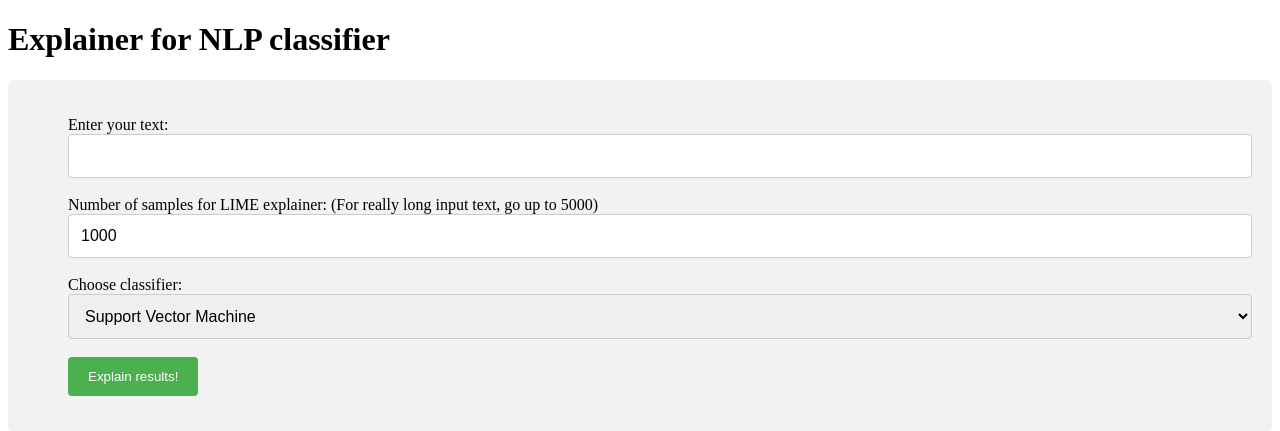
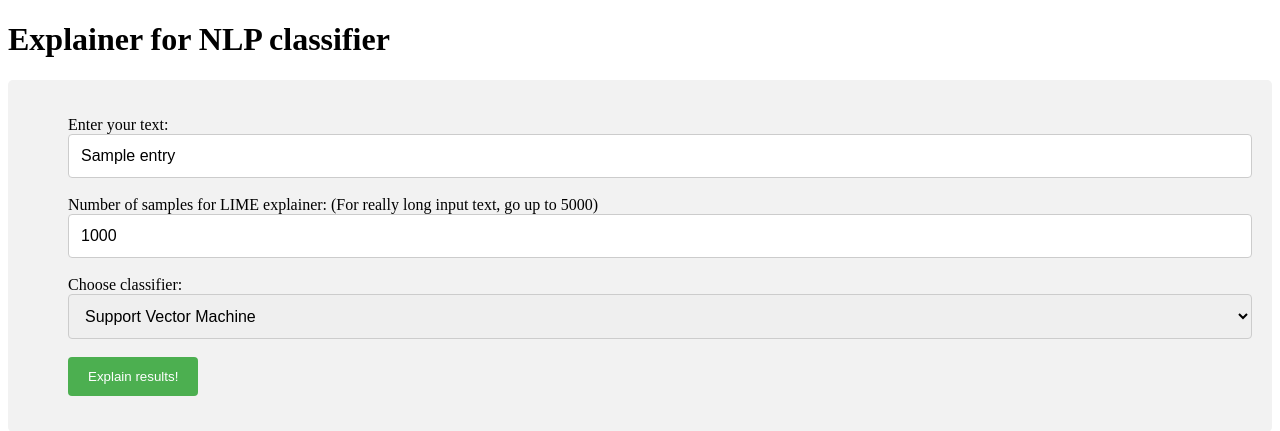
Before and after one commit to prrao87/fine-grained-sentiment-app, a Flask app: template templates/index.html in a window 1280 px wide. Shown: the top 431 px of the page. Run offline with Flask 2, Linux system fonts and the light colour scheme; the template is opened without the code that fills it: most values are stand-ins (such as "Sample title", 1, 10 or a date in 2020).

Commit message:
Include original text in text box after POST

```diff
--- a/templates/index.html
+++ b/templates/index.html
@@ -9,7 +9,8 @@
     <div class="container">
         <form action="/result" method="post" >
             <dl>
-                <dd>Enter your text:<input type=text name="entry"></dd><br>
+                <dd>Enter your text:<input type=text name="entry"
+                                           value='{% if entry %}{{ entry }}{% endif %}'></dd><br>
                 <dd>Number of samples for LIME explainer: (For really long input text, go up to 5000)
                     <input type=text name="n_samples" value="1000"></dd><br>
                 <dd>Choose classifier:
```
